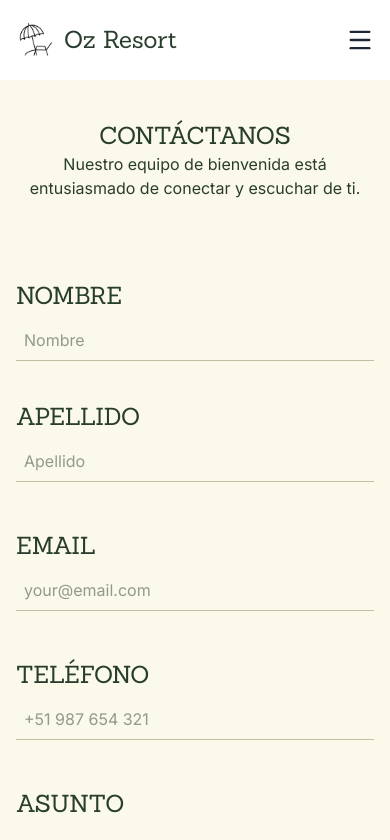
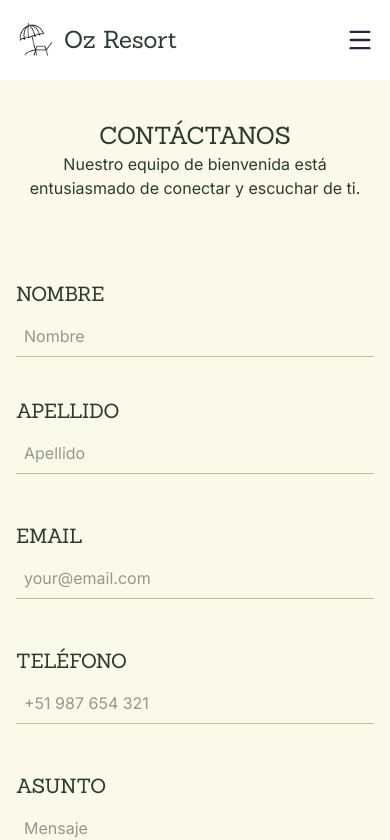
Before and after one commit to MiguelRequenaR/landing-demo-3, a React (Vite) app: page /contacto in a window 390 px wide. Shown: the top 840 px of the page. Built offline with nearby package versions, Linux system fonts and the light colour scheme.

Commit message:
Actualización: Pequeños Detalles

```diff
--- a/src/features/contact/components/FormContact.tsx
+++ b/src/features/contact/components/FormContact.tsx
@@ -26,7 +26,7 @@ export default function FormContact() {
                 <div data-aos="fade-up">
                   <label htmlFor="name">
                     <h3
-                      className="text-2xl text-primary font-light uppercase">Nombre</h3>
+                      className="text-xl md:text-2xl text-primary font-light uppercase">Nombre</h3>
                   </label>
                   <input
                     type="text"
@@ -38,7 +38,7 @@ export default function FormContact() {
                 <div data-aos="fade-up" data-aos-delay="100">
                   <label htmlFor="lastname">
                     <h3
-                      className="text-2xl text-primary font-light uppercase">Apellido</h3>
+                      className="text-xl md:text-2xl text-primary font-light uppercase">Apellido</h3>
                   </label>
                   <input
                     type="text"
@@ -50,7 +50,7 @@ export default function FormContact() {
               <div data-aos="fade-up" data-aos-delay="200">
                 <label htmlFor="email">
                   <h3
-                    className="text-2xl text-primary font-light uppercase">Email</h3>
+                    className="text-xl md:text-2xl text-primary font-light uppercase">Email</h3>
                 </label>
                 <input
                   type="text"
@@ -61,7 +61,7 @@ export default function FormContact() {
               <div data-aos="fade-up" data-aos-delay="300">
                 <label htmlFor="phone">
                   <h3
-                    className="text-2xl text-primary font-light uppercase">Teléfono</h3>
+                    className="text-xl md:text-2xl text-primary font-light uppercase">Teléfono</h3>
                 </label>
                 <input
                   type="text"
@@ -72,7 +72,7 @@ export default function FormContact() {
               <div data-aos="fade-up" data-aos-delay="400">
                 <label htmlFor="subject">
                   <h3
-                    className="text-2xl text-primary font-light uppercase">Asunto</h3>
+                    className="text-xl md:text-2xl text-primary font-light uppercase">Asunto</h3>
                 </label>
 
                 <textarea placeholder="Mensaje"
```
